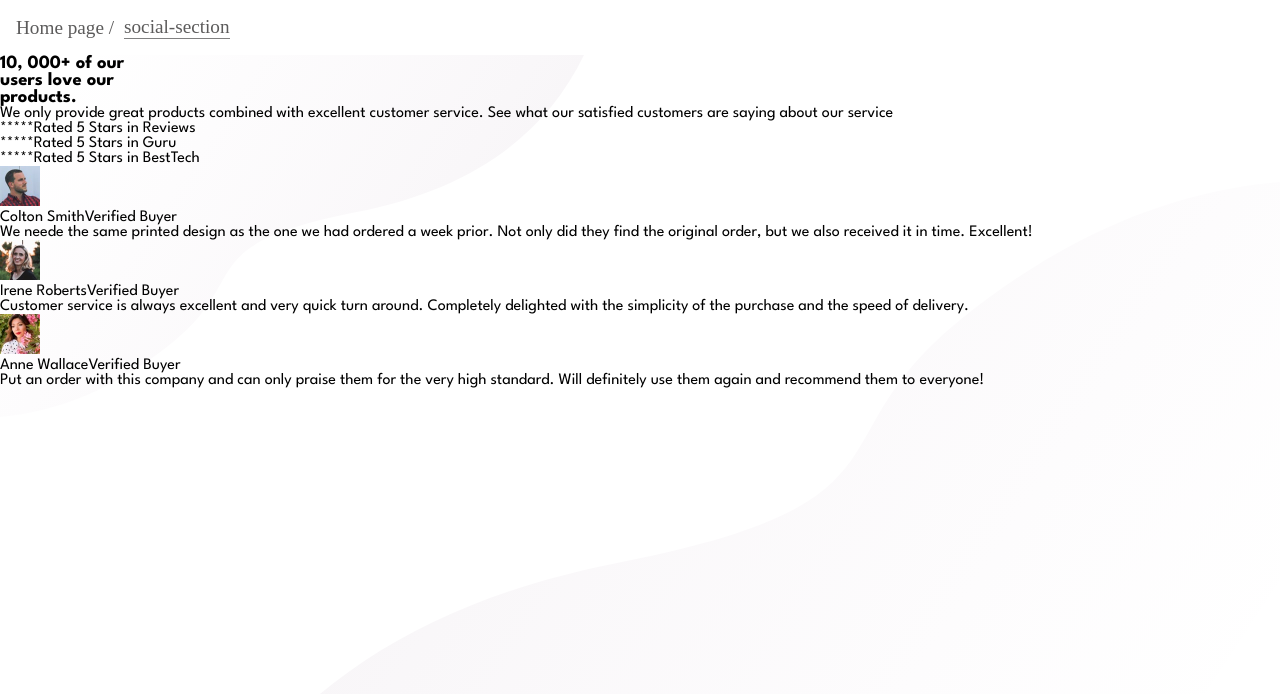
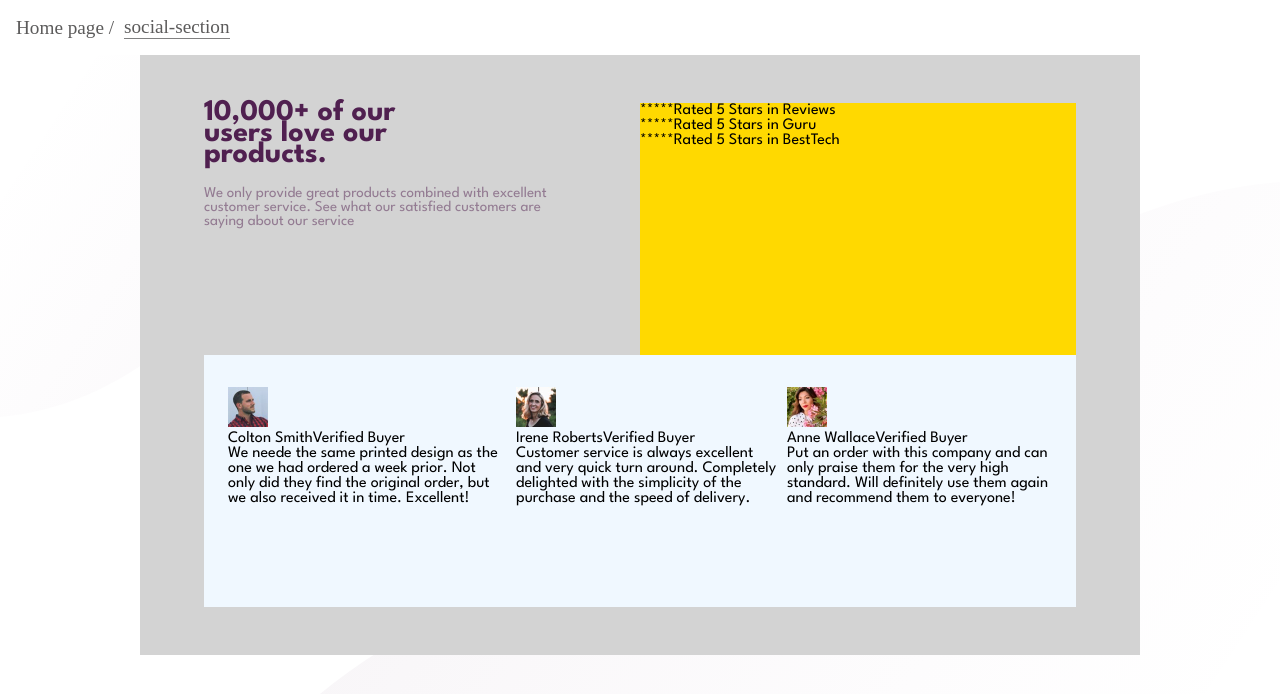
Before and after one commit to Dina2703/css_small-projects, a React (Create React App) app: page /social-section in a window 1280 px wide. Shown: the top 694 px of the page. Built offline with nearby package versions, Linux system fonts and the light colour scheme.

Commit message:
social-proof-section: style for the promo section

```diff
--- a/src/components/SocialProofSection.js
+++ b/src/components/SocialProofSection.js
@@ -7,10 +7,10 @@ import avatar3 from "../assets/social-section/images/image-anne.jpg";
 function SocialProofSection() {
   return (
     <div id="social-proof-section">
-      <div className="container grid">
+      <div className="grid_container">
         <div className="promo">
           <h3>
-            10, 000+ of our <br /> users love our <br /> products.
+            10,000+ of our <br /> users love our <br /> products.
           </h3>
           <p>
             We only provide great products combined with excellent customer
@@ -44,7 +44,7 @@ function SocialProofSection() {
             <span>Rated 5 Stars in BestTech</span>
           </div>
         </div>
-        <div className="testimonials">
+        <div className="testimonials flex">
           {data.map((custom) => (
             <div key={custom.id} className="testimonial_card">
               <div>
--- a/src/style/social_section.css
+++ b/src/style/social_section.css
@@ -22,3 +22,48 @@
 #social-proof-section .testimonial_card img {
   width: 40px;
 }
+
+#social-proof-section .grid_container {
+  width: 1000px;
+  padding: 3rem 4rem;
+  height: 600px;
+  background: lightgray;
+  display: grid;
+  grid-template-columns: 50% 50%;
+  grid-template-rows: 1fr 1fr;
+  margin: auto;
+}
+
+#social-proof-section .flex {
+  display: flex;
+  background-color: aliceblue;
+  justify-content: space-between;
+  gap: 10px;
+}
+
+#social-proof-section .grid_container .promo {
+  width: 80%;
+}
+
+#social-proof-section .grid_container .promo h3 {
+  font-size: 30px;
+  font-weight: 700;
+  color: var(--primary-dark-magenta);
+  margin-bottom: 1.3rem;
+  line-height: 1.3rem;
+}
+
+#social-proof-section .grid_container .promo p {
+  font-size: 15px;
+  font-weight: 400;
+  color: var(--grayish-magenta);
+}
+
+#social-proof-section .grid_container .rating {
+  background-color: rgb(255, 217, 0);
+}
+
+#social-proof-section .grid_container .testimonials {
+  grid-column: span 2;
+  padding: 2rem 1.5rem;
+}
```
